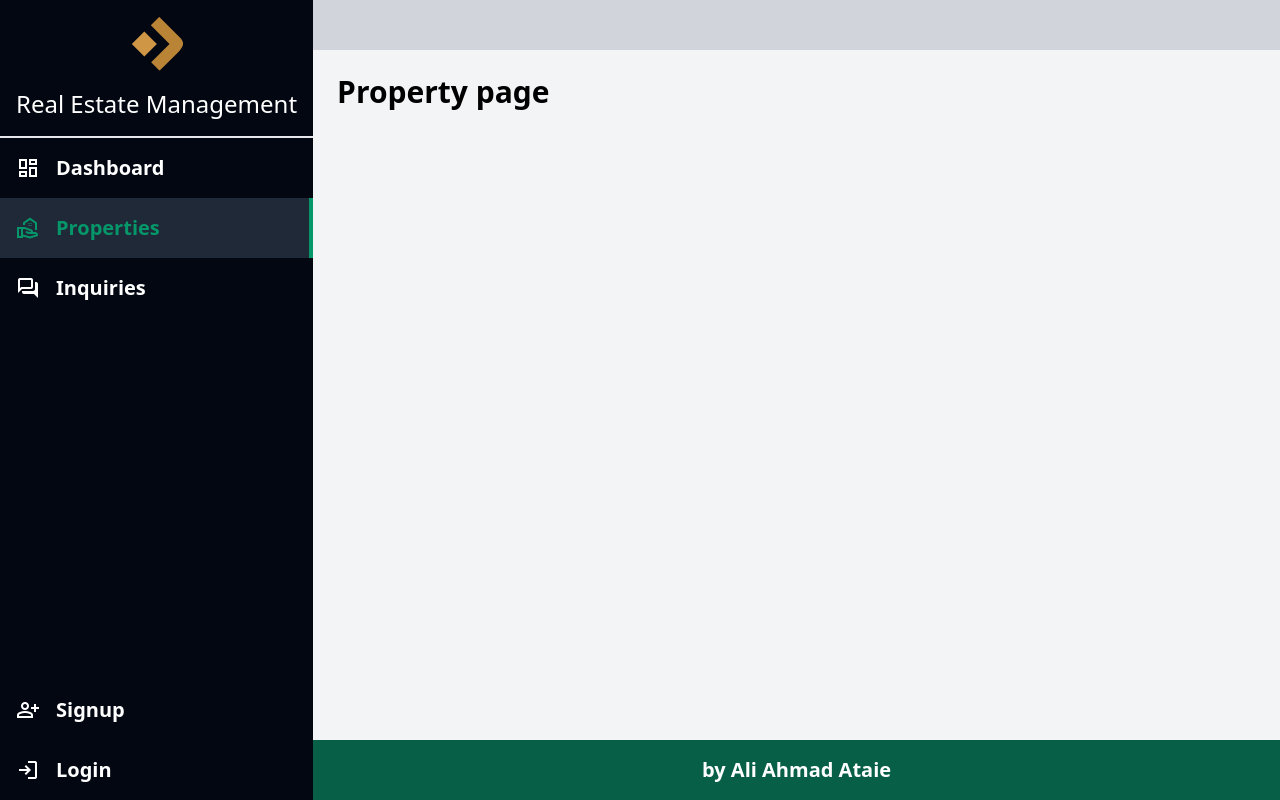
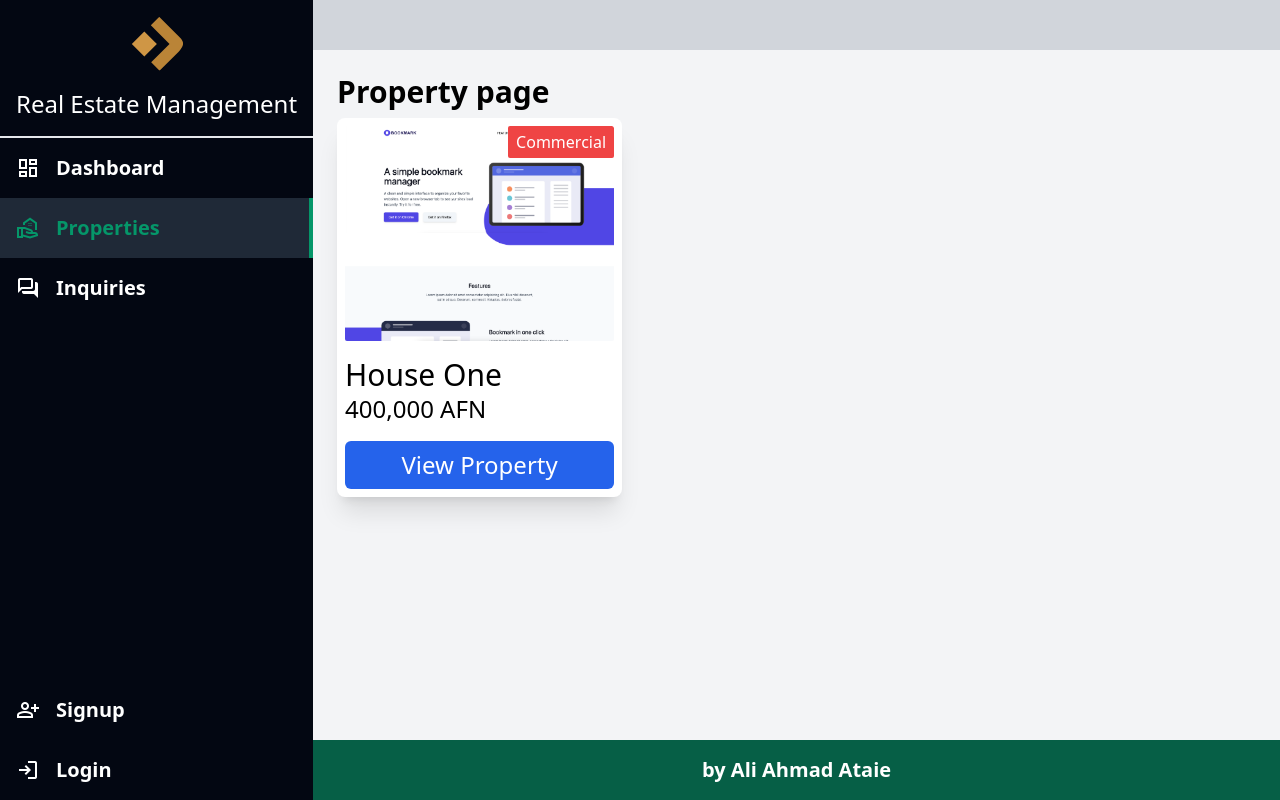
Before and after one commit to iamaliataie/vue-dashboard, a Vue app: page /property in a window 1280 px wide. Built offline with nearby package versions, Linux system fonts and the light colour scheme.

Commit message:
add property item component to property view page

```diff
--- a/src/views/PropertyView.vue
+++ b/src/views/PropertyView.vue
@@ -8,6 +8,7 @@ import PropertyItem from '../components/PropertyItem.vue';
     <h1 class="text-3xl font-bold">Property page</h1>
     <div class="py-2 rounded-md">
           <div class="grid grid-cols-1 sm:grid-cols-2 md:grid-cols-2 lg:grid-cols-3 gap-8">
+        <PropertyItem />
       </div>
     </div>
   </div>
```
